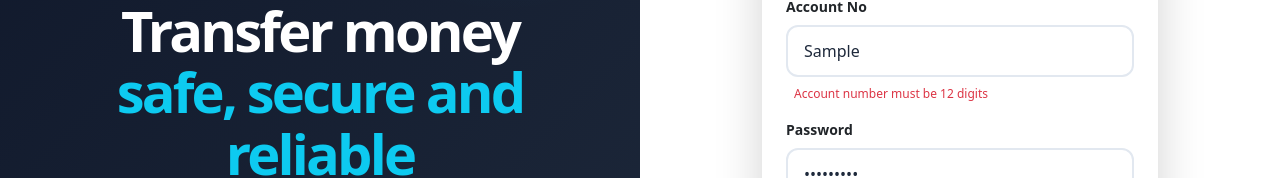
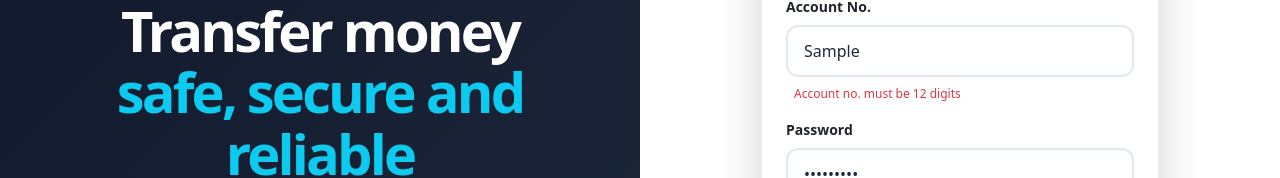
Before and after one commit to ramprasathp-rp7/money-transfer-system, an Angular app in the folder frontend/: page /login in a window 1280 px wide. Both pictures are taken after typing "Sample", "Sample123" into the empty fields and a click on the button "Login to Account". Shown: the part 301-479 px from the top of the page. Built offline with nearby package versions, Linux system fonts and the light colour scheme.

Commit message:
Added custom validator to ensure receipt account no. is not equal to current account no.

```diff
--- a/frontend/src/app/components/login/login.component.html
+++ b/frontend/src/app/components/login/login.component.html
@@ -27,14 +27,14 @@
                         <p class="text-muted small">Secure access to your account</p>
                     </div>
                     <div class="mb-3">
-                        <label for="username" class="form-label fw-bold text-dark">Account No</label>
+                        <label for="username" class="form-label fw-bold text-dark">Account No.</label>
                         <input type="text" id="username" formControlName="username"
                             class="form-control form-control-lg border-2 shadow-none" placeholder="XXXX-XXXX-XXXX">
                         <div class="error-message text-danger">
                             <div *ngIf="submitted() || loginForm.controls['username']?.touched">
                                 <div *ngIf="loginForm.controls['username']?.errors?.['required']">Account no. is required</div>
                                 <div *ngIf="loginForm.controls['username']?.errors?.['minlength'] || loginForm.controls['username']?.errors?.['maxLength']">
-                                    Account number must be 12 digits
+                                    Account no. must be 12 digits
                                 </div>
                             </div>
                         </div>
--- a/frontend/src/app/components/transfer/transfer.component.html
+++ b/frontend/src/app/components/transfer/transfer.component.html
@@ -80,7 +80,7 @@
                 <form [formGroup]="transferForm" (ngSubmit)="onSubmit()">
                     <div class="mb-3">
                         <label for="toAccountId"
-                            class="form-label text-dark fw-bold small text-uppercase mb-1">Recipient Account ID</label>
+                            class="form-label text-dark fw-bold small text-uppercase mb-1">Recipient Account No.</label>
                         <div class="input-group">
                             <span class="input-group-text"><i class="bi bi-person-badge"></i></span>
                             <input type="text" id="toAccountId" formControlName="toAccountId" name="toAccountId" class="form-control" placeholder="XXXX-XXXX-XXXX">
@@ -89,7 +89,10 @@
                             <div *ngIf="submitted() || transferForm.controls['toAccountId']?.touched">
                                 <div *ngIf="transferForm.controls['toAccountId']?.errors?.['required']">Account no. is required</div>
                                 <div *ngIf="transferForm.controls['toAccountId']?.errors?.['minlength'] || transferForm.controls['toAccountId']?.errors?.['maxLength']">
-                                    Account number must be 12 digits
+                                    Account no. must be 12 digits
+                                </div>
+                                <div *ngIf="transferForm.controls['toAccountId']?.errors?.['notEqual']">
+                                    Cannot be your own account no.
                                 </div>
                             </div>
                         </div>
@@ -97,7 +100,7 @@
 
                     <div class="mb-4">
                         <label for="amount" class="form-label text-dark fw-bold small text-uppercase mb-1">
-                            Amount to Transfer
+                            Amount
                         </label>
                         <div class="input-group">
                             <span class="input-group-text fw-bold">&#8377;</span>
@@ -106,7 +109,7 @@
                         <div class="error-message small text-danger">
                             <div *ngIf="submitted() || transferForm.controls['amount']?.touched">
                                 <div *ngIf="transferForm.controls['amount']?.errors?.['required']">Amount is required</div>
-                                <div *ngIf="transferForm.controls['amount']?.errors?.['min'] || transferForm.controls['amount']?.errors?.['maxLength']">
+                                <div *ngIf="transferForm.controls['amount']?.errors?.['min']">
                                     Minimus possible amount is {{ '0.01' | currency:'INR' }}
                                 </div>
                             </div>
--- a/frontend/src/app/components/transfer/transfer.component.ts
+++ b/frontend/src/app/components/transfer/transfer.component.ts
@@ -2,13 +2,13 @@ import { Component, OnInit, signal } from '@angular/core';
 import { CommonModule } from '@angular/common';
 import { FormBuilder, FormGroup, ReactiveFormsModule, Validators } from '@angular/forms';
 
-import { Account } from '../../models/account.model';
 import { TransferRequest } from '../../models/transfer-request.model';
 import { TransferResponse } from '../../models/transfer-response.model';
 
 import { AuthService } from '../../services/auth.service';
 import { AccountService } from 'app/services/account.service';
 import { TransferService } from '../../services/transfer.service';
+import { notEqual } from 'app/validators/matches.validator';
 
 @Component({
     selector: 'app-transfer',
@@ -42,7 +42,7 @@ export class TransferComponent implements OnInit {
 
     ngOnInit(): void {
         this.transferForm = this.fb.group({
-            toAccountId: ['', [Validators.required, Validators.minLength(14), Validators.maxLength(14)]],
+            toAccountId: ['', [Validators.required, Validators.minLength(14), Validators.maxLength(14), notEqual(this.authService.accountId!)]],
             amount: [null, [Validators.required, Validators.min(0.01)]]
          })
 
--- /dev/null
+++ b/frontend/src/app/validators/matches.validator.ts
@@ -0,0 +1,8 @@
+import { AbstractControl, ValidationErrors, ValidatorFn } from '@angular/forms';
+
+export function notEqual(expected: string): ValidatorFn {
+  return (control: AbstractControl): ValidationErrors | null => {
+    const value = control.value;
+    return value !== expected ? null : { notEqual: true }
+  };
+}
```
